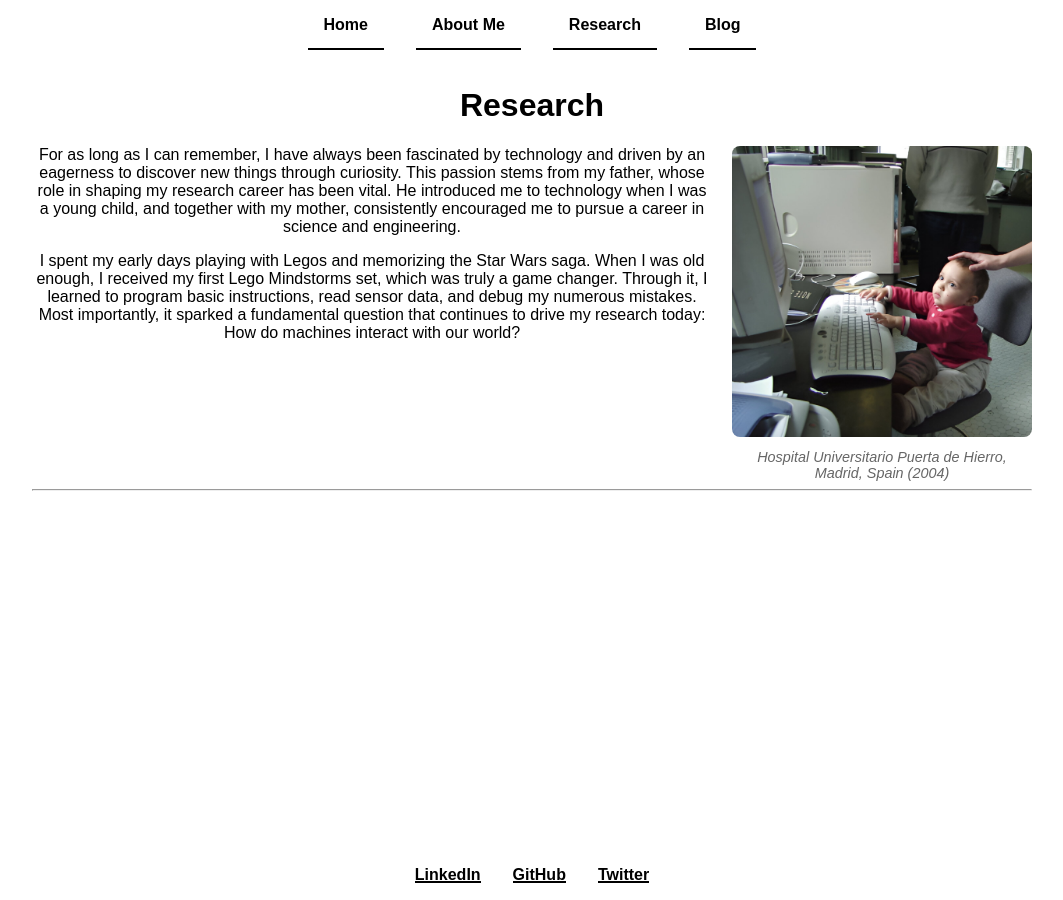
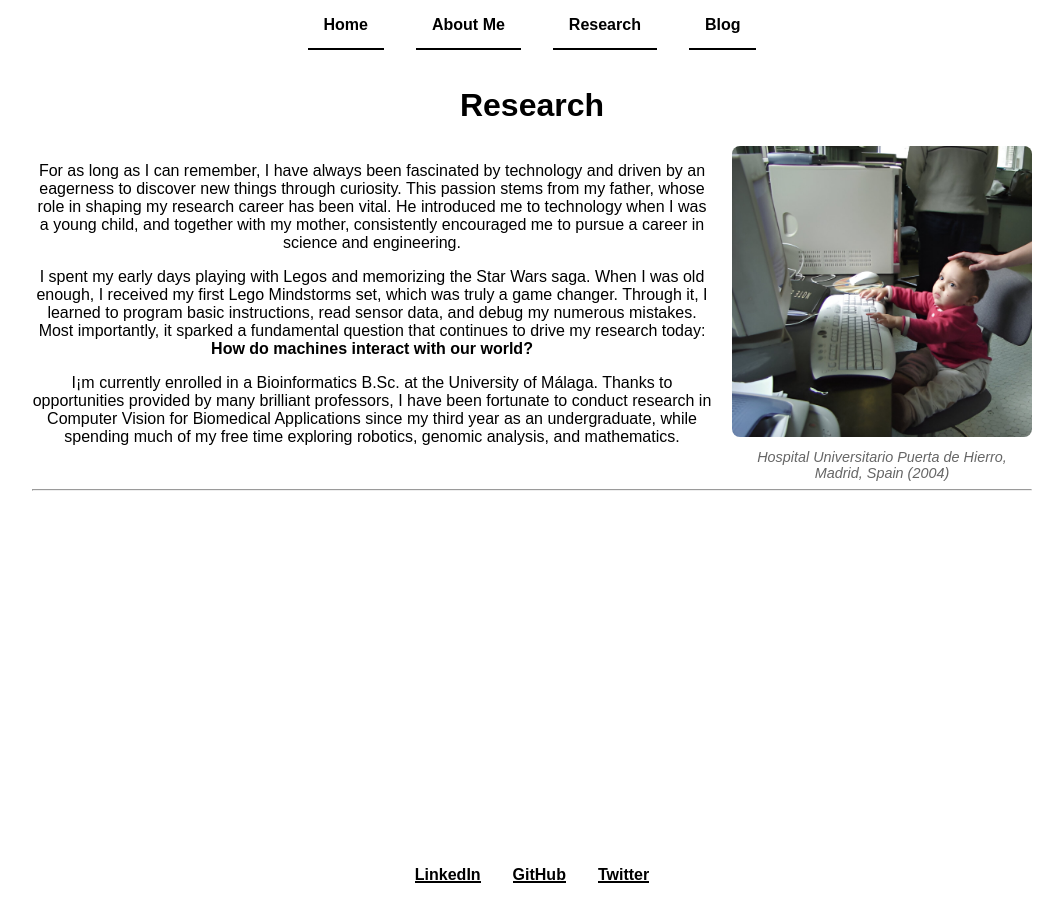
Before and after one commit to MarioPasc/MarioPasc.github.io, a Jekyll site: the page built from research/index.md, in a window 1280 px wide. Shown: the whole page, without its empty margins (108-1171 px from the left). Built offline with Jekyll 4.4.1, drawn with Linux system fonts in a browser that asks for light colours.

Commit message:
Lore update

```diff
--- a/research/index.md
+++ b/research/index.md
@@ -8,9 +8,15 @@
 
 <div style="display: flex; align-items: flex-start; gap: 20px;">
   <div style="flex: 1;">
-    For as long as I can remember, I have always been fascinated by technology and driven by an eagerness to discover new things through curiosity. This passion stems from my father, whose role in shaping my research career has been vital. He introduced me to technology when I was a young child, and together with my mother, consistently encouraged me to pursue a career in science and engineering.
-
-    <p> I spent my early days playing with Legos and memorizing the Star Wars saga. When I was old enough, I received my first Lego Mindstorms set, which was truly a game changer. Through it, I learned to program basic instructions, read sensor data, and debug my numerous mistakes. Most importantly, it sparked a fundamental question that continues to drive my research today: How do machines interact with our world? </p>
+    <p>
+      For as long as I can remember, I have always been fascinated by technology and driven by an eagerness to discover new things through curiosity. This passion stems from my father, whose role in shaping my research career has been vital. He introduced me to technology when I was a young child, and together with my mother, consistently encouraged me to pursue a career in science and engineering.
+    </p>
+    <p>
+      I spent my early days playing with Legos and memorizing the Star Wars saga. When I was old enough, I received my first Lego Mindstorms set, which was truly a game changer. Through it, I learned to program basic instructions, read sensor data, and debug my numerous mistakes. Most importantly, it sparked a fundamental question that continues to drive my research today: <b>How do machines interact with our world?</b>
+    </p>
+    <p>
+      I¡m currently enrolled in a Bioinformatics B.Sc. at the University of Málaga. Thanks to opportunities provided by many brilliant professors, I have been fortunate to conduct research in Computer Vision for Biomedical Applications since my third year as an undergraduate, while spending much of my free time exploring robotics, genomic analysis, and mathematics.
+    </p>
 
   </div>
   <div style="flex: 0 0 300px;">
```
